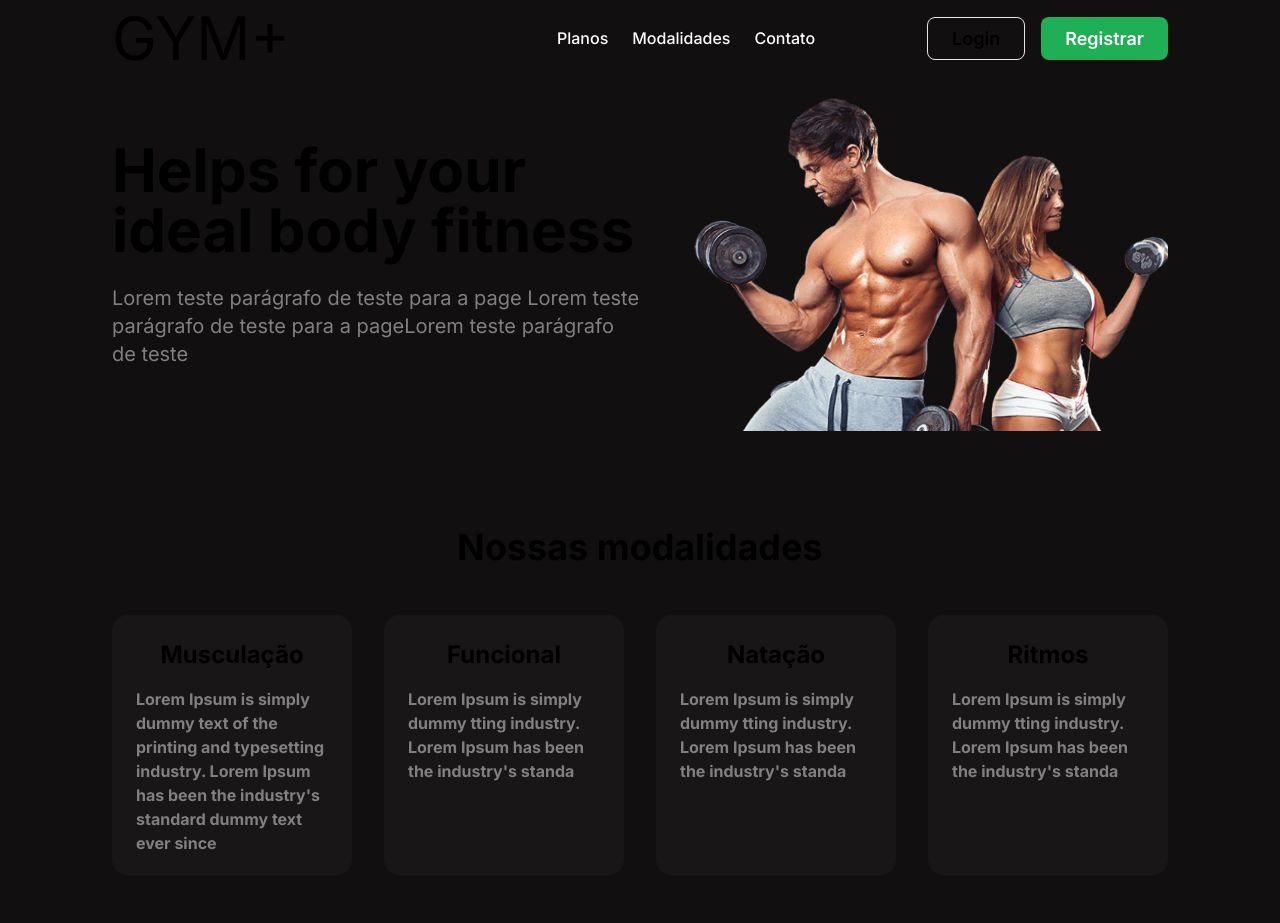
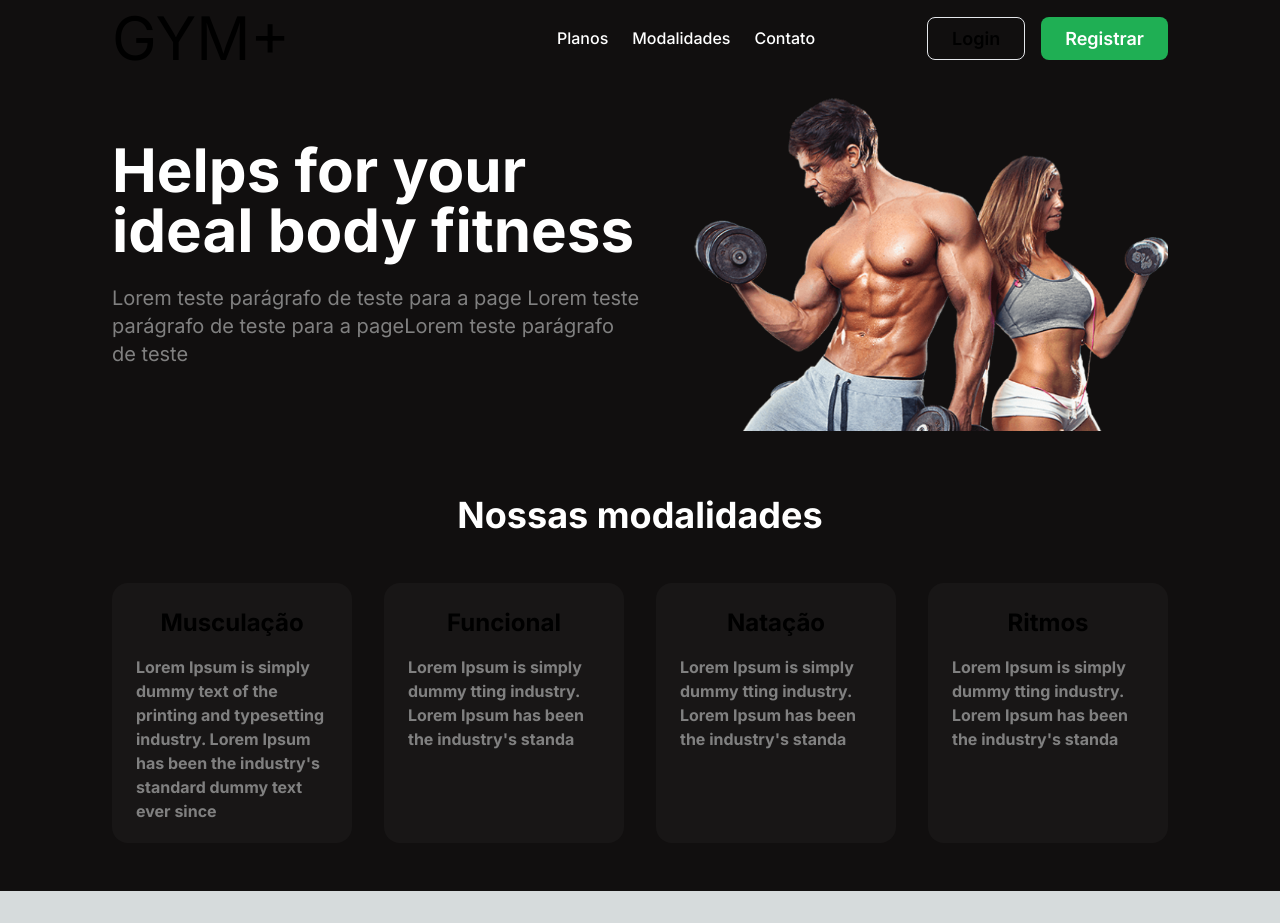
Before and after one commit to danilozxz/gymplus, a Next.js app: page / in a window 1280 px wide. After the commit the page ends 891 px from the top, so only its background shows below. Built offline with nearby package versions, Linux system fonts and the light colour scheme.

Commit message:
alteracao-nos-titulos

```diff
--- a/src/components/HeroBanner.tsx
+++ b/src/components/HeroBanner.tsx
@@ -24,7 +24,7 @@ export const HeroBanner = () => {
                 </header>
                 <div className="flex flex-col gap-12 items-center xl:flex-row xl:justify-between">
                     <div className='xl:max-w-[720px] xl:min-w-[480px]'>
-                        <h1 className='text-4xl font-bold xl:text-6xl'>Helps for your ideal body fitness</h1>
+                        <h1 className='text-white text-4xl font-bold xl:text-6xl'>Helps for your ideal body fitness</h1>
                         <p className='text-xl text-[#808080] mt-6'>Lorem teste parágrafo de teste para a page Lorem teste parágrafo de teste para a pageLorem teste parágrafo de teste</p>
                     </div>
                     <div>
--- a/src/components/Modalidades.tsx
+++ b/src/components/Modalidades.tsx
@@ -20,8 +20,8 @@ export const Modalidades = () => {
     ]
     return (
         <section>
-            <div className='px-6 mt-24 flex flex-col items-center gap-12 xl:px-28'>
-                <h2 className='text-4xl font-bold'>Nossas modalidades</h2>
+            <div className='px-6 mt-16 flex flex-col items-center gap-12 xl:px-28'>
+                <h2 className='text-white text-2xl text-center font-bold xl:text-4xl'>Nossas modalidades</h2>
                 <div className='xl:hidden'>
                     <Swiper
                         slidesPerView={1}
@@ -33,7 +33,7 @@ export const Modalidades = () => {
                             data.map(item => (
                                 <SwiperSlide key={item.id}>
                                     <div className='bg-[#181616] max-w-full mx-4 h-[260px] p-6 rounded-2xl mb-12'>
-                                        <h3 className='text-2xl font-bold text-center'>{item.title}</h3>
+                                        <h3 className='text-xl font-bold text-center'>{item.title}</h3>
                                         <p className='text-[#808080] font-bold mt-4'>{item.desc}</p>
                                     </div>
                                 </SwiperSlide>
```
